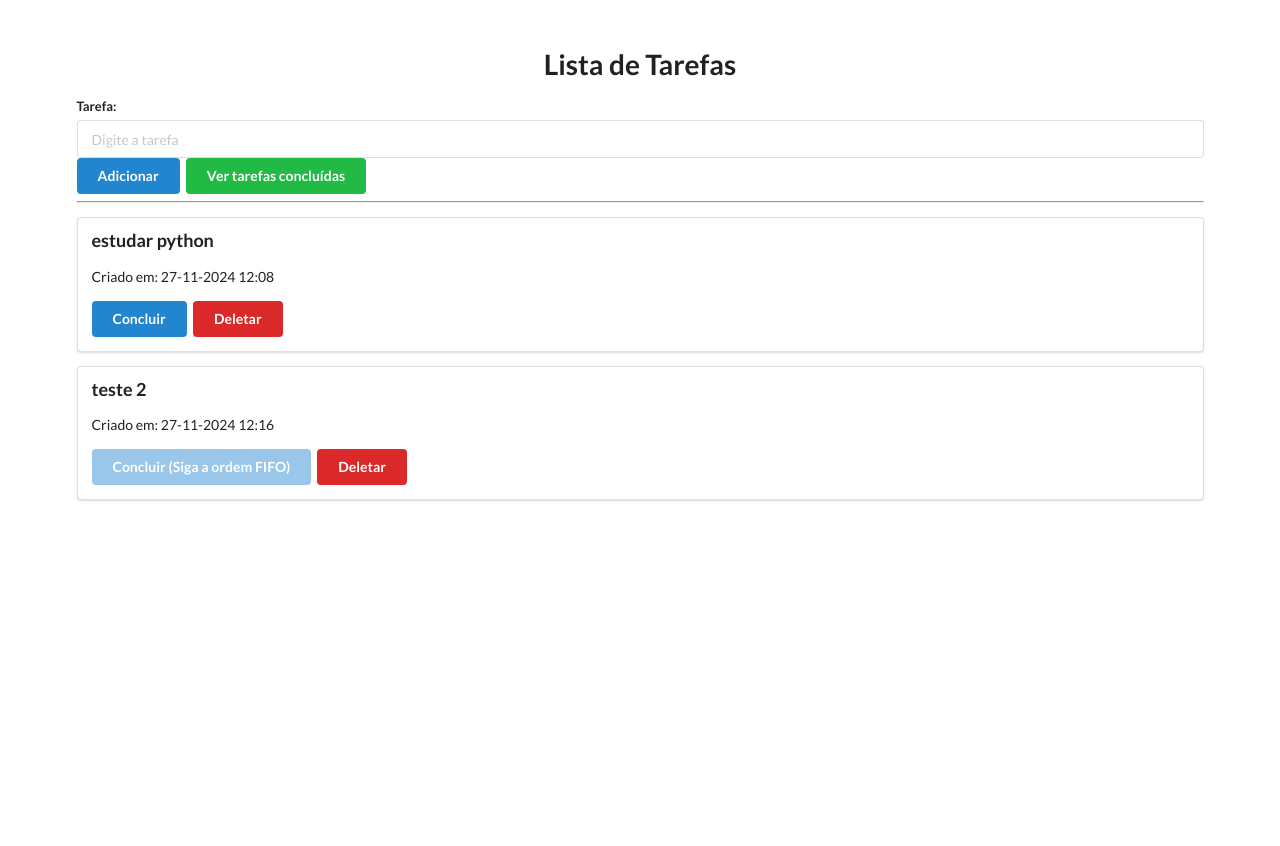
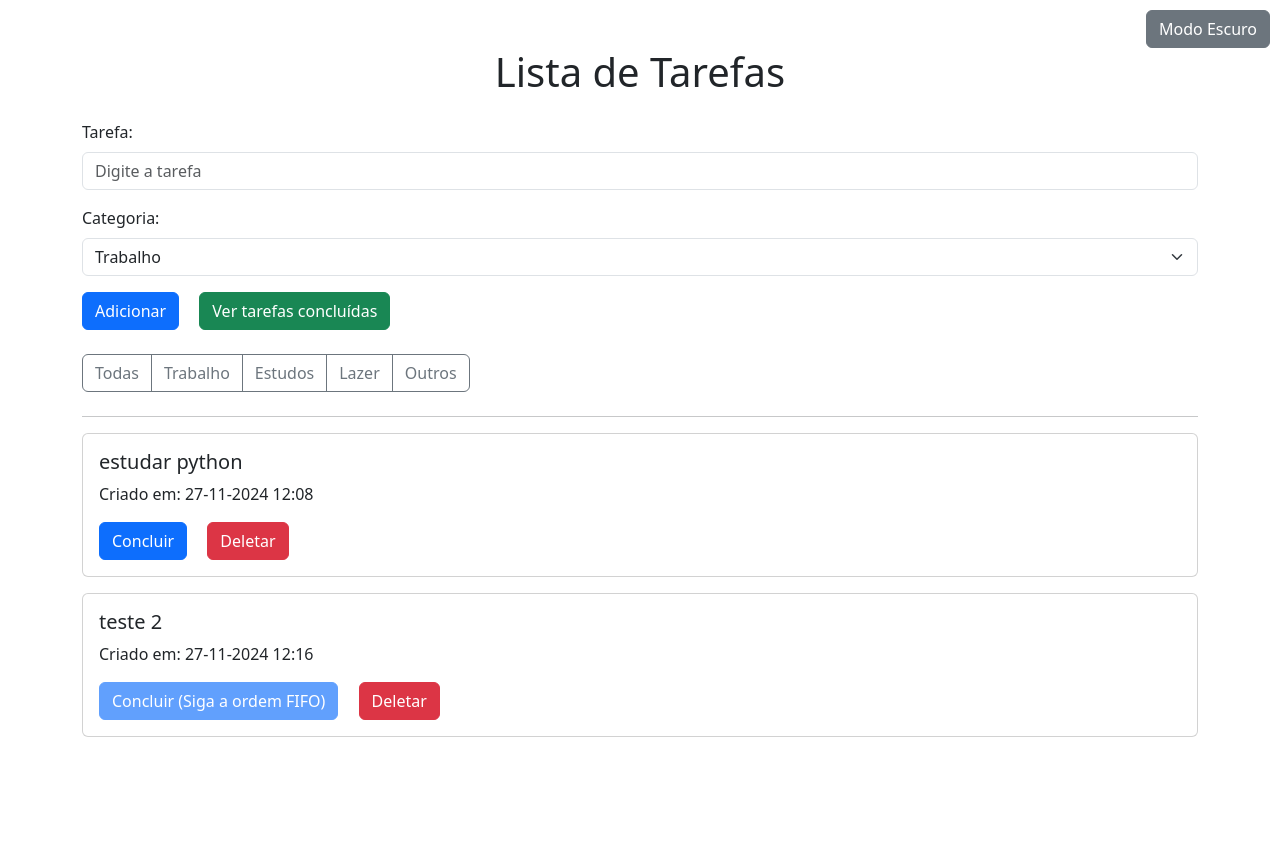
Before and after one commit to EstrellaRaphael/To-Do-List-Estrutura-de-Dados, a Flask app: page / in a window 1280 px wide. After the commit the page ends 737 px from the top, so only its background shows below. Run offline with Flask 3, Linux system fonts and the light colour scheme; some libraries are stand-ins or nearby versions.

Commit message:
Codígo atualizado migrando para Bootstrap 5 e outras melhorias como adição de filtros

```diff
--- a/app.py
+++ b/app.py
@@ -64,6 +64,7 @@ class TarefasPendentes(db.Model):
     id = db.Column(db.Integer, primary_key=True)
     titulo = db.Column(db.String(100))
     criadoEm = db.Column(db.DateTime, default=datetime.utcnow)
+    categoria = db.Column(db.String(50))
 
 
 class TarefasConcluidas(db.Model):
@@ -98,11 +99,36 @@ def index():
 @app.route("/adicionar", methods=["POST"])
 def adicionar():
     nome_tarefa = request.form.get("nomeTarefa")
-    nova_tarefa = TarefasPendentes(titulo=nome_tarefa, criadoEm=datetime.utcnow())
+    categoria = request.form.get("categoria")
+    nova_tarefa = TarefasPendentes(titulo=nome_tarefa, criadoEm=datetime.utcnow(), categoria=categoria)
     db.session.add(nova_tarefa)
     db.session.commit()
     carregar_tarefas_pendentes()  # Atualiza a fila
     return redirect(url_for("index"))
+
+# Rota de filtro para tarefas pendentes
+@app.route('/filtro/<categoria>', methods=['GET'])
+def filtro(categoria):
+    if categoria == "Todas":
+        listaTarefas = TarefasPendentes.query.all()  # Mostrar todas as tarefas
+    else:
+        listaTarefas = TarefasPendentes.query.filter_by(categoria=categoria).all()  # Filtra pela categoria específica
+
+    return render_template('index.html', listaTarefas=listaTarefas)
+
+
+
+# Rota para filtrar tarefas pendentes por categoria
+@app.route("/filtro/<categoria>")
+def filtrar_por_categoria(categoria):
+    tarefas_filtradas = TarefasPendentes.query.filter_by(categoria=categoria).all()
+    fila_tarefas.primeiro = None  # Limpa a fila
+    for tarefa in tarefas_filtradas:
+        fila_tarefas.enqueue(
+            {"id": tarefa.id, "titulo": tarefa.titulo, "criadoEm": tarefa.criadoEm}
+        )
+    return render_template("index.html", listaTarefas=fila_tarefas.get_all_tasks())
+
 
 
 # Rota para concluir uma tarefa seguindo o conceito FIFO
--- a/templates/index.html
+++ b/templates/index.html
@@ -5,34 +5,56 @@
     <meta charset="UTF-8">
     <meta name="viewport" content="width=device-width, initial-scale=1.0">
     <title>ToDoList</title>
-
-    <link rel="stylesheet" href="https://cdn.jsdelivr.net/npm/semantic-ui@2.5.0/dist/semantic.min.css">
-    <script src="https://cdn.jsdelivr.net/npm/semantic-ui@2.5.0/dist/semantic.min.js"></script>
+    <link href="https://cdn.jsdelivr.net/npm/bootstrap@5.3.3/dist/css/bootstrap.min.css" rel="stylesheet">
+    <script src="https://cdn.jsdelivr.net/npm/bootstrap@5.3.3/dist/js/bootstrap.bundle.min.js"></script>
 </head>
 
-<body>
-    <div style="margin-top: 50px;" class="ui container">
+<body data-bs-theme="light"> <!-- Definindo o tema claro inicialmente -->
 
-        <h1 class="ui center aligned header">Lista de Tarefas</h1>
+    <div class="container mt-5">
+        <h1 class="text-center mb-4">Lista de Tarefas</h1>
+
+        <!-- Botão para alternar entre os temas -->
+        <button id="theme-toggle" class="btn btn-secondary position-absolute" style="top: 10px; right: 10px;">
+            Modo Escuro
+        </button>
 
         <!-- Formulário para adicionar nova tarefa -->
-        <form action="/adicionar" method="post" class="ui form">
-            <div class="field">
-                <label for="nomeTarefa">Tarefa:</label>
-                <input type="text" name="nomeTarefa" placeholder="Digite a tarefa" required>
-                <br>
-                <button type="submit" class="ui blue button">Adicionar</button>
-                <a class="ui green button" href="/tarefasConcluidas">Ver tarefas concluídas</a>
+        <form action="/adicionar" method="post">
+            <div class="mb-3">
+                <label for="nomeTarefa" class="form-label">Tarefa:</label>
+                <input type="text" name="nomeTarefa" class="form-control" placeholder="Digite a tarefa" required>
             </div>
+            <div class="mb-3">
+                <label for="categoria" class="form-label">Categoria:</label>
+                <select name="categoria" class="form-select">
+                    <option value="Trabalho">Trabalho</option>
+                    <option value="Estudos">Estudos</option>
+                    <option value="Lazer">Lazer</option>
+                    <option value="Outros">Outros</option>
+                </select>
+            </div>
+            <button type="submit" class="btn btn-primary">Adicionar</button>
+            <a class="btn btn-success ms-3" href="/tarefasConcluidas">Ver tarefas concluídas</a>
         </form>
+
+        <div class="my-4">
+            <div class="btn-group" role="group">
+                <a href="/" class="btn btn-outline-secondary">Todas</a>
+                <a href="/filtro/Trabalho" class="btn btn-outline-secondary">Trabalho</a>
+                <a href="/filtro/Estudos" class="btn btn-outline-secondary">Estudos</a>
+                <a href="/filtro/Lazer" class="btn btn-outline-secondary">Lazer</a>
+                <a href="/filtro/Outros" class="btn btn-outline-secondary">Outros</a>
+            </div>
+        </div>
 
         <hr>
 
         <!-- Exibição de mensagens de erro (flash) -->
         {% with messages = get_flashed_messages() %}
         {% if messages %}
-        <div class="ui negative message">
-            <ul class="list">
+        <div class="alert alert-danger">
+            <ul>
                 {% for message in messages %}
                 <li>{{ message }}</li>
                 {% endfor %}
@@ -43,22 +65,48 @@
 
         <!-- Tarefas pendentes -->
         {% for tarefa in listaTarefas %}
-        <div class="ui segment">
-            <p class="ui big header">{{ tarefa.titulo }}</p>
-            <p>Criado em: {{ tarefa.criadoEm.strftime('%d-%m-%Y %H:%M') }}</p>
+        <div class="card mb-3">
+            <div class="card-body">
+                <h5 class="card-title">{{ tarefa['titulo'] }}</h5>
+                <p class="card-text">Criado em: {{ tarefa['criadoEm'].strftime('%d-%m-%Y %H:%M') }}</p>
 
-            <!-- Botão para concluir tarefa -->
-            {% if loop.index0 == 0 %}
-            <a class="ui blue button" href="/concluir/{{ loop.index0 }}">Concluir</a>
-            {% else %}
-            <button class="ui blue button" disabled>Concluir (Siga a ordem FIFO)</button>
-            {% endif %}
-            <!-- Botão para deletar tarefa -->
-            <a class="ui red button" href="/deletar_pendente/{{ tarefa.id }}">Deletar</a>
+                <!-- Botão para concluir tarefa -->
+                {% if loop.index0 == 0 %}
+                <a class="btn btn-primary" href="/concluir/{{ loop.index0 }}">Concluir</a>
+                {% else %}
+                <button class="btn btn-primary" disabled>Concluir (Siga a ordem FIFO)</button>
+                {% endif %}
+
+                <!-- Botão para deletar tarefa -->
+                <a class="btn btn-danger ms-3" href="/deletar_pendente/{{ tarefa['id'] }}">Deletar</a>
+            </div>
+        </div>
+        {% else %}
+        <div class="alert alert-info">
+            <p>Não há tarefas pendentes.</p>
         </div>
         {% endfor %}
     </div>
 
+    <script>
+        // Verifica a preferência de tema do sistema
+        const prefersDarkScheme = window.matchMedia("(prefers-color-scheme: dark)").matches;
+
+        // Alterna o tema conforme a preferência
+        if (prefersDarkScheme) {
+            document.body.setAttribute("data-bs-theme", "dark");
+            document.getElementById("theme-toggle").textContent = "Modo Claro";
+        }
+
+        // Alterna entre os temas quando o botão é clicado
+        document.getElementById("theme-toggle").addEventListener("click", () => {
+            const currentTheme = document.body.getAttribute("data-bs-theme");
+            const newTheme = currentTheme === "light" ? "dark" : "light";
+            document.body.setAttribute("data-bs-theme", newTheme);
+            document.getElementById("theme-toggle").textContent = newTheme === "dark" ? "Modo Claro" : "Modo Escuro";
+        });
+    </script>
+
 </body>
 
 </html>
```
Also changed, not shown: templates/concluidas.html (+37 -15 lines), instance/db.sqlite.
